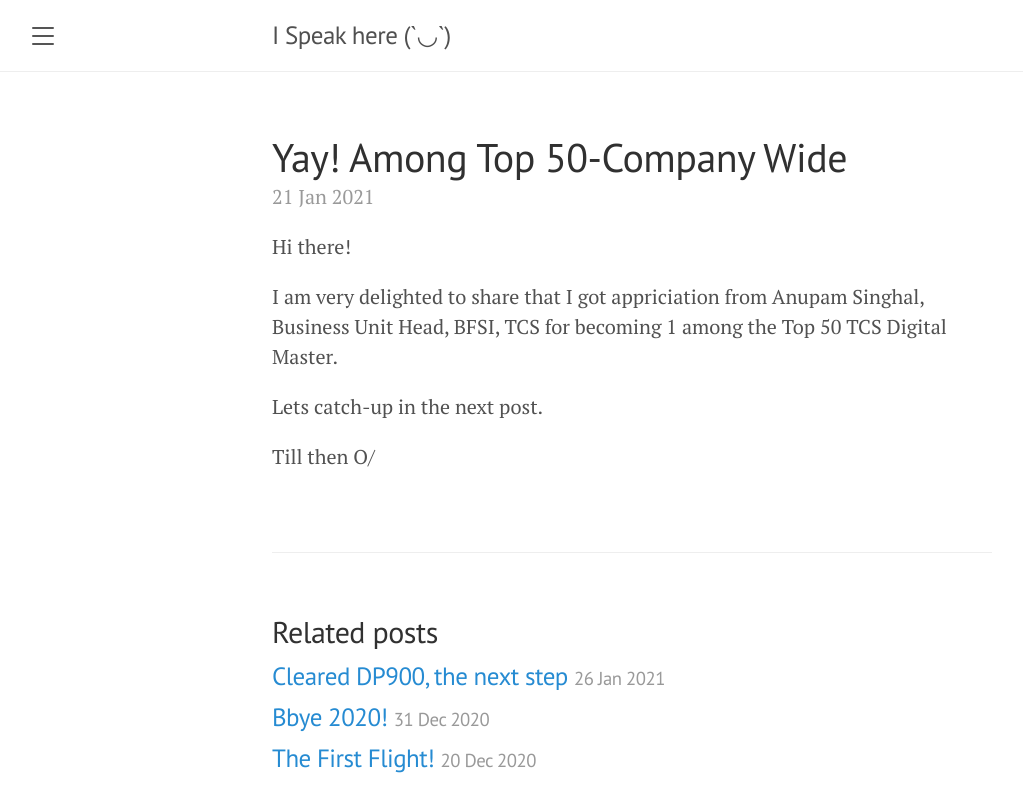
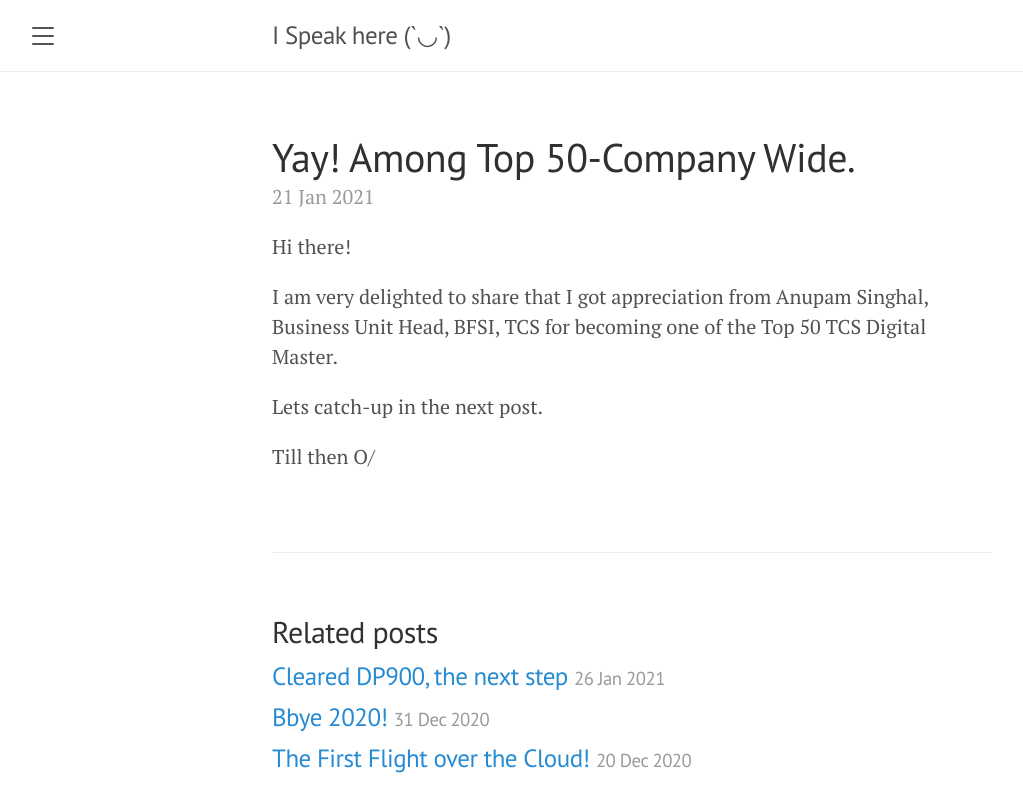
Before and after one commit to IshaanBhatnagar25/IshaanBhatnagar25.github.io, a Jekyll site: the page built from _posts/2021-01-21-AmongTop50.md, in a window 1280 px wide. Shown: the top 812 px of the page, without its empty margins (8-1031 px from the left). Built offline with Jekyll 4.4.1, drawn with Linux system fonts in a browser that asks for light colours; nearby versions of some CDN libraries.

Commit message:
typo_fix2

```diff
--- a/_posts/2021-01-21-AmongTop50.md
+++ b/_posts/2021-01-21-AmongTop50.md
@@ -1,13 +1,13 @@
 ---
 layout: post
-title: Yay! Among Top 50-Company Wide
-snippet: Appreciation for being among Top 50 Digital Masters TCS Wide
+title: Yay! Among Top 50-Company Wide.
+snippet: Appreciation for being One of The Top 50 Digital Masters TCS Wide!
 comments: false
 ---
 
 Hi there!
 
-<p>I am very delighted to share that I got appriciation from Anupam Singhal, Business Unit Head, BFSI, TCS for becoming 1 among the Top 50 TCS Digital Master.</p>
+<p>I am very delighted to share that I got appreciation from Anupam Singhal, Business Unit Head, BFSI, TCS for becoming one of the Top 50 TCS Digital Master.</p>
 
 Lets catch-up in the next post.
 
```
Also changed, not shown: _posts/2020-11-11-TFactor4.md (+1 -1 lines), _posts/2020-11-14-ItsDiwaliTime.md (+1 -1 lines), _posts/2020-12-20-TheFirstFlight.md (+9 -9 lines), _posts/2020-12-31-NewYearEve.md (+2 -2 lines).
